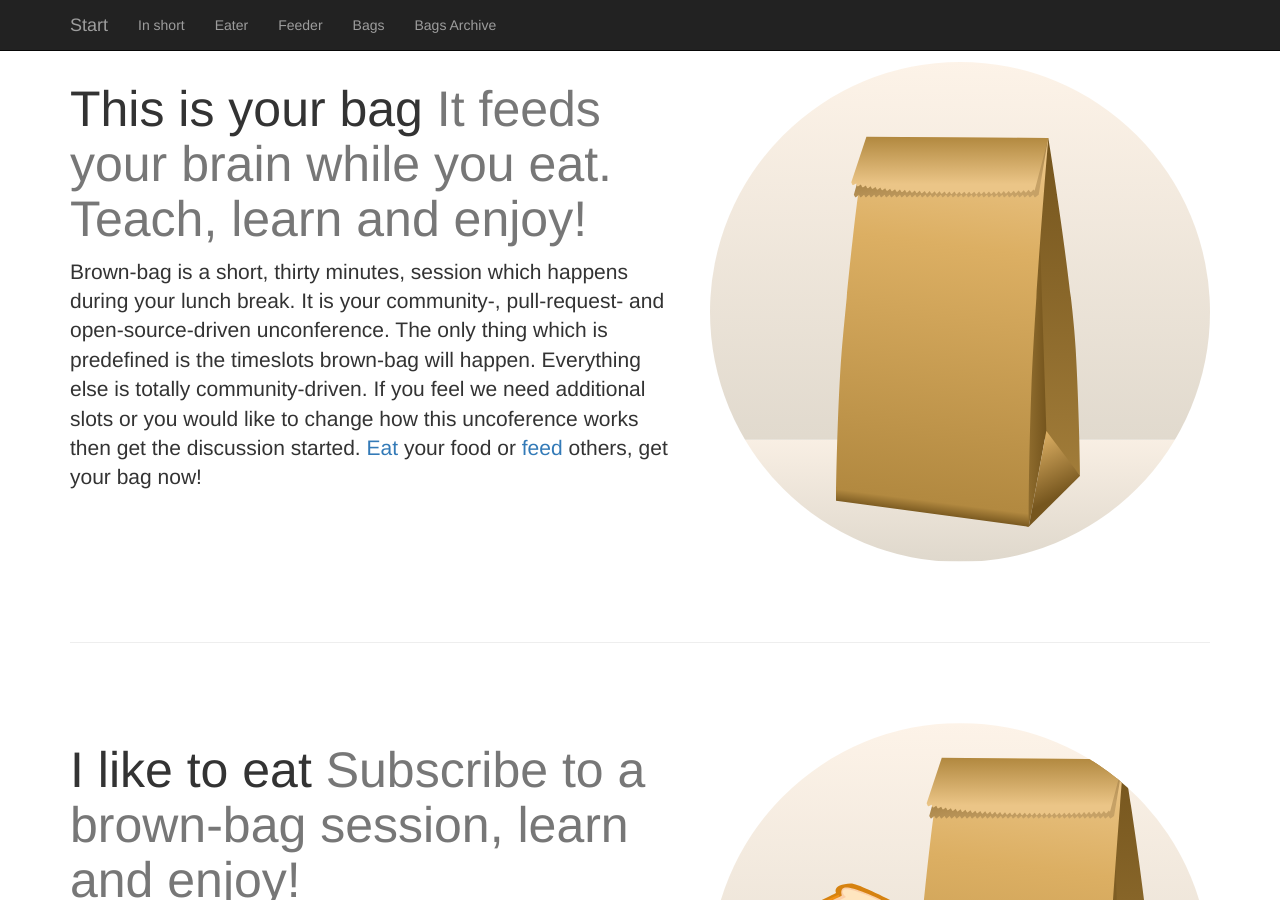
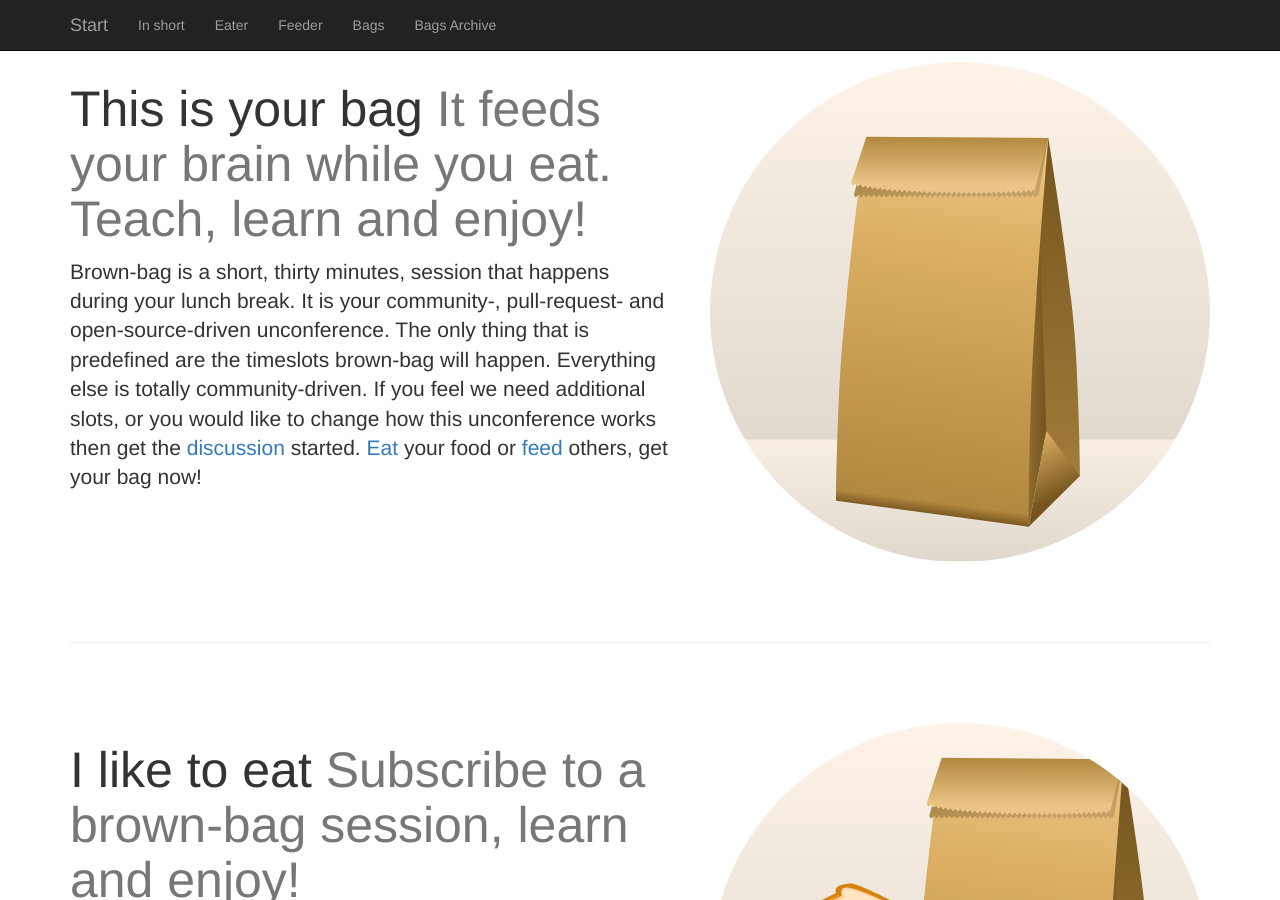
Before and after one commit to brown-bag/brown-bag.github.com, a Jekyll site: the page built from index.html, in a window 1280 px wide and 900 px high, scrolled down 974 px. Built offline with Jekyll 4.4.1, drawn with Linux system fonts in a browser that asks for light colours.

Commit message:
Link to label and typos

```diff
--- a/_includes/inshort-content.html
+++ b/_includes/inshort-content.html
@@ -5,5 +5,5 @@
   <h2 class="featurette-heading">This is your bag
     <span class="text-muted">It feeds your brain while you eat. Teach, learn and enjoy!</span>
   </h2>
-  <p class="lead">Brown-bag is a short, thirty minutes, session which happens during your lunch break. It is your community-, pull-request- and open-source-driven unconference. The only thing which is predefined is the timeslots brown-bag will happen. Everything else is totally community-driven. If you feel we need additional slots or you would like to change how this uncoference works then get the discussion started. <a href="#eater">Eat</a> your food or <a href="#feeder">feed</a> others, get your bag now!</p>
+  <p class="lead">Brown-bag is a short, thirty minutes, session that happens during your lunch break. It is your community-, pull-request- and open-source-driven unconference. The only thing that is predefined are the timeslots brown-bag will happen. Everything else is totally community-driven. If you feel we need additional slots, or you would like to change how this unconference works then get the <a href="https://github.com/brown-bag/brown-bag.github.com/labels/Improvement">discussion</a> started. <a href="#eater">Eat</a> your food or <a href="#feeder">feed</a> others, get your bag now!</p>
 </div>
```
